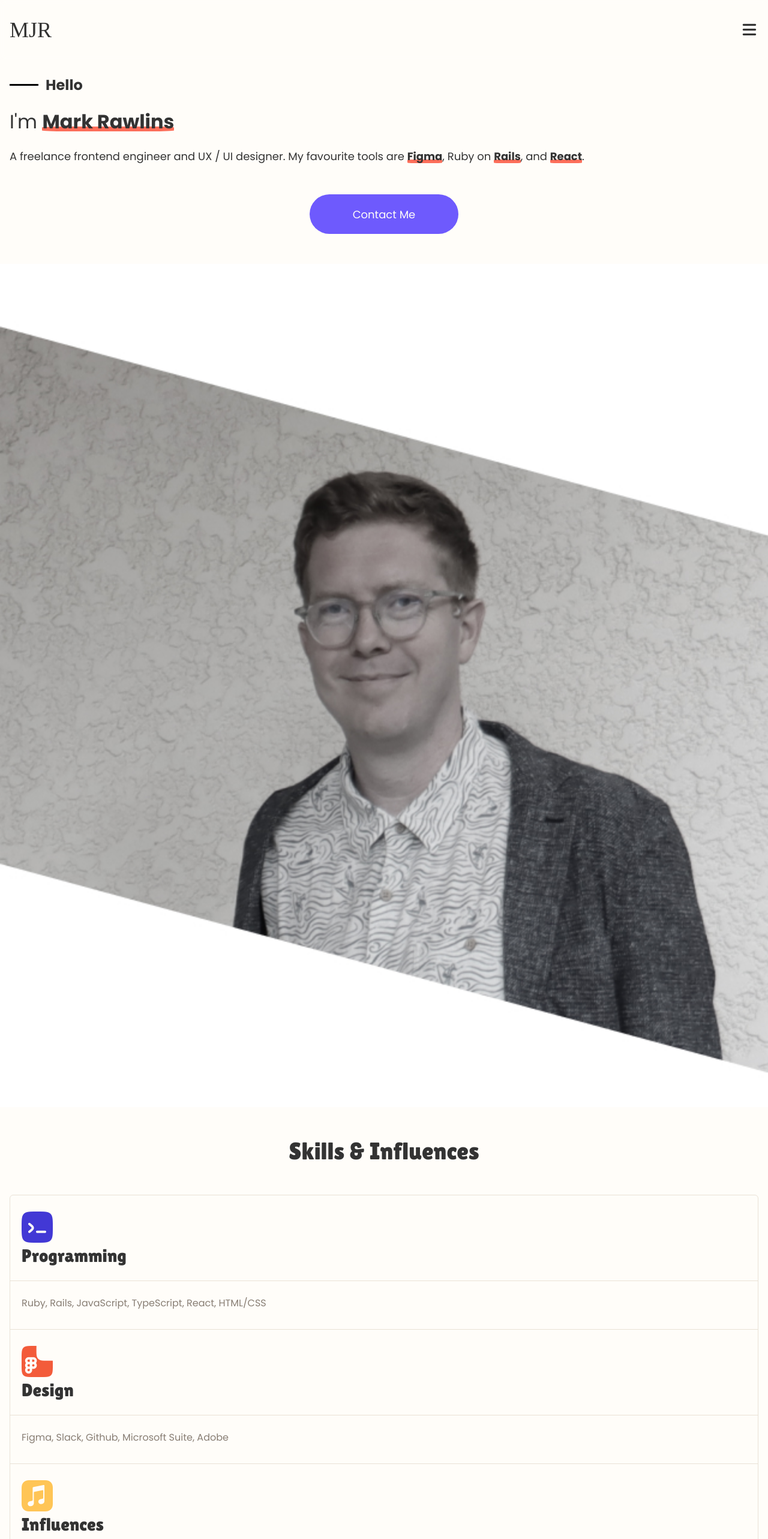
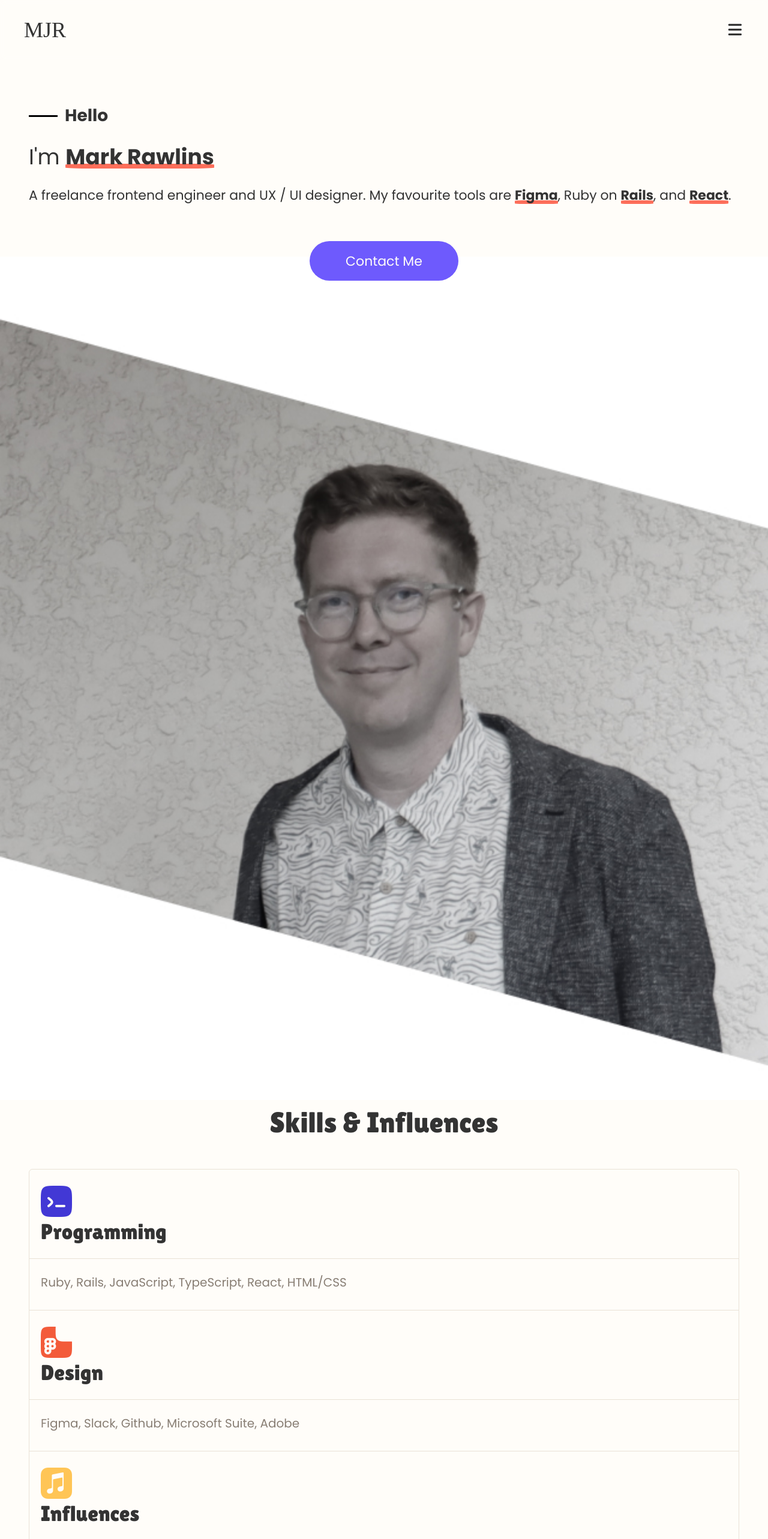
Before and after one commit to 5F8575tree/portfolio-2023-react, a React (Create React App) app: page / in a window 1280 px wide. Shown: the top 2566 px of the page at 60% size. Built offline with nearby package versions, Linux system fonts and the light colour scheme; a web font is replaced by a local one.

Commit message:
media queries for screens of 768px

```diff
--- a/src/card/card.css
+++ b/src/card/card.css
@@ -7,6 +7,12 @@
   animation-name: fadeIn;
   animation-duration: 1800ms; /* Adjust the duration as needed */
   animation-fill-mode: forwards;
+}
+
+@media screen and (min-width: 768px) {
+  .card {
+    margin-right: 40px;
+  }
 }
 
 @keyframes fadeIn {
--- a/src/contact/contact.css
+++ b/src/contact/contact.css
@@ -26,16 +26,6 @@
   padding-bottom: 24px;
 }
 
-.hero_btn {
-  height: 66px;
-  width: 248px;
-  margin: 50px auto;
-  border-radius: 33px;
-  background-color: #6e5afd;
-  color: #fffdf9;
-  font-size: 18px;
-}
-
 .email_link {
   color: #fd6e5a;
   padding-top: 16px;
--- a/src/index.css
+++ b/src/index.css
@@ -43,3 +43,89 @@ code {
   font-family: source-code-pro, Menlo, Monaco, Consolas, "Courier New",
     monospace;
 }
+
+/* media queries */
+@media screen and (min-width: 768px) {
+  .header {
+    padding: 40px;
+  }
+  .hero_top {
+    padding: 0 48px;
+    margin-top: 48px;
+  }
+  .hero_hello {
+    font-size: 28px;
+  }
+  .hero_title {
+    font-size: 36px;
+  }
+  .hero_intro {
+    font-size: 22px;
+  }
+  .hero_btn {
+    font-size: 22px;
+    margin-top: 60px;
+    margin-bottom: -40px;
+    z-index: 99;
+  }
+  .skills {
+    padding: 0 48px;
+    margin-top: -40px;
+  }
+  .skills_title {
+    font-size: 48px;
+  }
+  .skills_box_bottom p {
+    font-size: 20px;
+  }
+  .skills_box_title {
+    font-size: 36px;
+  }
+  .portfolio {
+    padding: 0 48px;
+  }
+  .portfolio_title {
+    font-size: 48px;
+  }
+  .portfolio_nav {
+    font-size: 18px;
+  }
+  .cards {
+    display: flex;
+    flex-wrap: wrap;
+    margin: 0 10px;
+    align-items: center;
+    justify-content: center;
+  }
+  .contact {
+    margin: 50px 40px;
+  }
+  .contact_title {
+    font-size: 48px;
+    text-align: center;
+  }
+  .contact_text {
+    font-size: 22px;
+    text-align: center;
+  }
+  .email_link {
+    margin-top: 60px;
+    font-size: 22px;
+  }
+  .social {
+    width: 250px;
+  }
+  .social img {
+    height: 50px;
+    width: 50px;
+  }
+  .copyright {
+    font-size: 16px;
+  }
+  .mainMenu li a {
+    font-size: 1.8rem;
+  }
+  .icons i {
+    font-size: 3rem;
+  }
+}
--- a/src/portfolio/portfolio.css
+++ b/src/portfolio/portfolio.css
@@ -15,6 +15,10 @@
   font-size: 14px;
   font-family: "Poppins", sans-serif;
   margin-bottom: 50px;
+}
+
+.portfolio_nav ul li {
+  list-style: none;
 }
 
 .portfolio_nav ul li:not(:last-child) {
```
